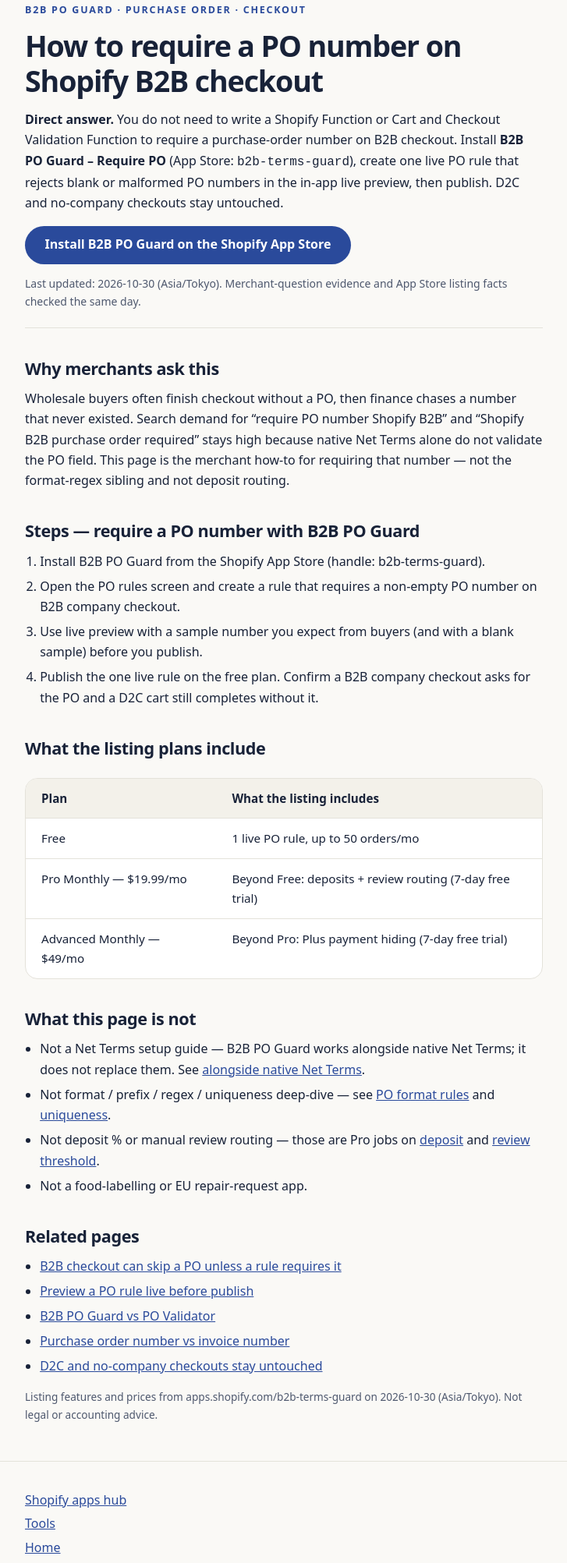
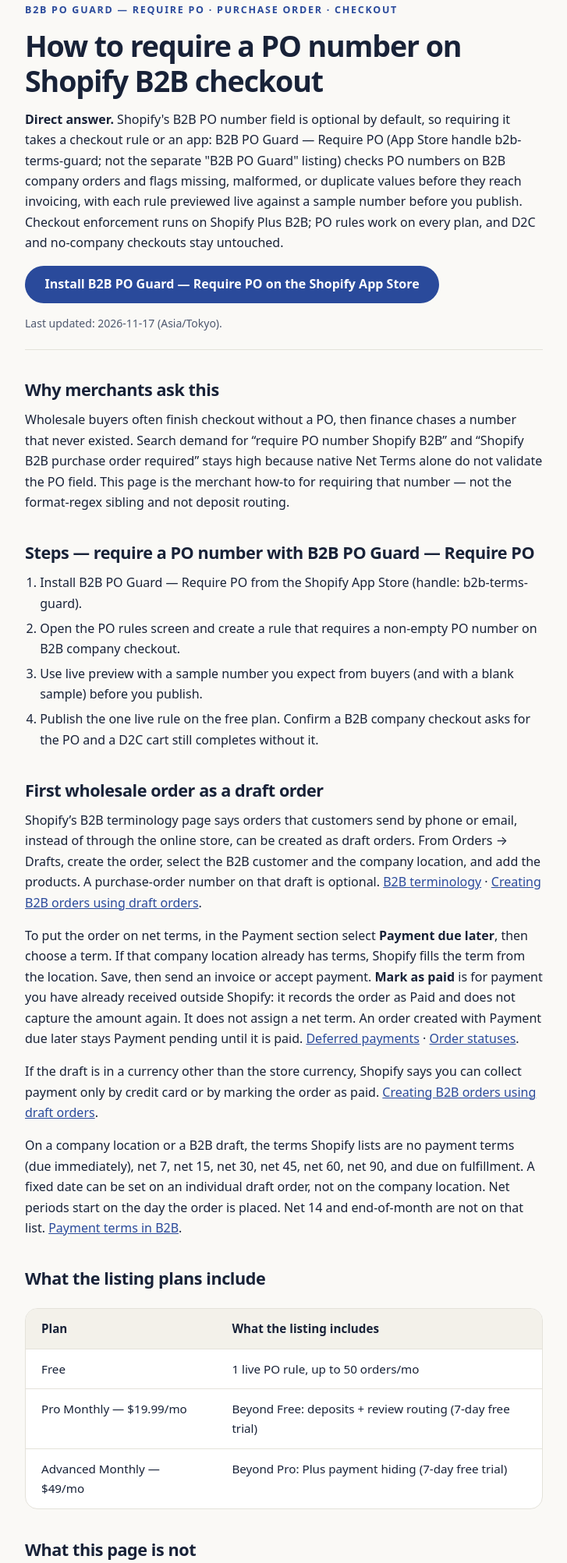
Before and after one commit to luxslime/luxslime.github.io, a plain HTML site: page guides/how-to-require-po-number-shopify-b2b/index.html in a window 1280 px wide. Shown: the part 140-2145 px from the top of the page at 78% size, without its empty margins (276-1003 px from the left). Drawn offline with Linux system fonts and the light colour scheme.

Commit message:
Update PO box and B2B PO guides with verified Help citations.
Replace the billing-address lead and app description, and document draft-order net terms using only Shopify Help and UPS statements that could be checked.

Co-authored-by: Lux <luxslime@users.noreply.github.com>

```diff
--- a/guides/how-to-require-po-number-shopify-b2b/index.html
+++ b/guides/how-to-require-po-number-shopify-b2b/index.html
@@ -59,24 +59,30 @@
   </header>
   <main class="wrap">
     <nav><a href="/">Home</a> / <a href="/guides/">Guides</a> / Require PO on B2B checkout</nav>
-    <p class="eyebrow">B2B PO Guard · purchase order · checkout</p>
+    <p class="eyebrow">B2B PO Guard — Require PO · purchase order · checkout</p>
     <h1>How to require a PO number on Shopify B2B checkout</h1>
     <div class="answer-block">
-      <p class="answer-first"><strong>Direct answer.</strong> You do not need to write a Shopify Function or Cart and Checkout Validation Function to require a purchase-order number on B2B checkout. Install <strong>B2B PO Guard – Require PO</strong> (App Store: <code>b2b-terms-guard</code>), create one live PO rule that rejects blank or malformed PO numbers in the in-app live preview, then publish. D2C and no-company checkouts stay untouched.</p>
-      <p class="cta-row"><a class="cta" href="https://apps.shopify.com/b2b-terms-guard?utm_source=momiji-guides&amp;utm_medium=guide&amp;utm_campaign=how-to-require-po-number-shopify-b2b">Install B2B PO Guard on the Shopify App Store</a></p>
-      <p class="updated">Last updated: 2026-10-30 (Asia/Tokyo). Merchant-question evidence and App Store listing facts checked the same day.</p>
+      <p class="answer-first"><strong>Direct answer.</strong> Shopify's B2B PO number field is optional by default, so requiring it takes a checkout rule or an app: B2B PO Guard — Require PO (App Store handle b2b-terms-guard; not the separate "B2B PO Guard" listing) checks PO numbers on B2B company orders and flags missing, malformed, or duplicate values before they reach invoicing, with each rule previewed live against a sample number before you publish. Checkout enforcement runs on Shopify Plus B2B; PO rules work on every plan, and D2C and no-company checkouts stay untouched.</p>
+      <p class="cta-row"><a class="cta" href="https://apps.shopify.com/b2b-terms-guard?utm_source=momiji-guides&amp;utm_medium=guide&amp;utm_campaign=how-to-require-po-number-shopify-b2b">Install B2B PO Guard — Require PO on the Shopify App Store</a></p>
+      <p class="updated">Last updated: 2026-11-17 (Asia/Tokyo).</p>
     </div>
 
     <h2>Why merchants ask this</h2>
     <p>Wholesale buyers often finish checkout without a PO, then finance chases a number that never existed. Search demand for “require PO number Shopify B2B” and “Shopify B2B purchase order required” stays high because native Net Terms alone do not validate the PO field. This page is the merchant how-to for requiring that number — not the format-regex sibling and not deposit routing.</p>
 
-    <h2>Steps — require a PO number with B2B PO Guard</h2>
+    <h2>Steps — require a PO number with B2B PO Guard — Require PO</h2>
     <ol>
-      <li>Install B2B PO Guard from the Shopify App Store (handle: b2b-terms-guard).</li>
+      <li>Install B2B PO Guard — Require PO from the Shopify App Store (handle: b2b-terms-guard).</li>
       <li>Open the PO rules screen and create a rule that requires a non-empty PO number on B2B company checkout.</li>
       <li>Use live preview with a sample number you expect from buyers (and with a blank sample) before you publish.</li>
       <li>Publish the one live rule on the free plan. Confirm a B2B company checkout asks for the PO and a D2C cart still completes without it.</li>
     </ol>
+
+    <h2>First wholesale order as a draft order</h2>
+    <p>Shopify’s B2B terminology page says orders that customers send by phone or email, instead of through the online store, can be created as draft orders. From Orders → Drafts, create the order, select the B2B customer and the company location, and add the products. A purchase-order number on that draft is optional. <a href="https://help.shopify.com/en/manual/b2b/getting-started/terminology">B2B terminology</a> · <a href="https://help.shopify.com/en/manual/b2b/checkout-and-orders/draft-orders">Creating B2B orders using draft orders</a>.</p>
+    <p>To put the order on net terms, in the Payment section select <strong>Payment due later</strong>, then choose a term. If that company location already has terms, Shopify fills the term from the location. Save, then send an invoice or accept payment. <strong>Mark as paid</strong> is for payment you have already received outside Shopify: it records the order as Paid and does not capture the amount again. It does not assign a net term. An order created with Payment due later stays Payment pending until it is paid. <a href="https://help.shopify.com/en/manual/fulfillment/managing-orders/payments/deferred-payments">Deferred payments</a> · <a href="https://help.shopify.com/en/manual/fulfillment/managing-orders/order-status">Order statuses</a>.</p>
+    <p>If the draft is in a currency other than the store currency, Shopify says you can collect payment only by credit card or by marking the order as paid. <a href="https://help.shopify.com/en/manual/b2b/checkout-and-orders/draft-orders">Creating B2B orders using draft orders</a>.</p>
+    <p>On a company location or a B2B draft, the terms Shopify lists are no payment terms (due immediately), net 7, net 15, net 30, net 45, net 60, net 90, and due on fulfillment. A fixed date can be set on an individual draft order, not on the company location. Net periods start on the day the order is placed. Net 14 and end-of-month are not on that list. <a href="https://help.shopify.com/en/manual/b2b/checkout-and-orders/payment-terms">Payment terms in B2B</a>.</p>
 
     <h2>What the listing plans include</h2>
     <div class="card">
@@ -92,7 +98,7 @@
 
     <h2>What this page is not</h2>
     <ul>
-      <li>Not a Net Terms setup guide — B2B PO Guard works alongside native Net Terms; it does not replace them. See <a href="/guides/b2b-alongside-native-net-terms/">alongside native Net Terms</a>.</li>
+      <li>Not a Net Terms setup guide — B2B PO Guard — Require PO works alongside native Net Terms; it does not replace them. See <a href="/guides/b2b-alongside-native-net-terms/">alongside native Net Terms</a>.</li>
       <li>Not format / prefix / regex / uniqueness deep-dive — see <a href="/guides/b2b-po-format-prefix-regex-length/">PO format rules</a> and <a href="/guides/b2b-po-number-uniqueness-duplicate/">uniqueness</a>.</li>
       <li>Not deposit % or manual review routing — those are Pro jobs on <a href="/guides/b2b-deposit-percentage-checkout/">deposit</a> and <a href="/guides/b2b-order-review-threshold-checkout/">review threshold</a>.</li>
       <li>Not a food-labelling or EU repair-request app.</li>
@@ -102,7 +108,7 @@
     <ul>
       <li><a href="/guides/b2b-po-number-required/">B2B checkout can skip a PO unless a rule requires it</a></li>
       <li><a href="/guides/b2b-po-rule-live-preview/">Preview a PO rule live before publish</a></li>
-      <li><a href="/guides/b2b-po-guard-vs-po-validator/">B2B PO Guard vs PO Validator</a></li>
+      <li><a href="/guides/b2b-po-guard-vs-po-validator/">B2B PO Guard — Require PO vs PO Validator</a></li>
       <li><a href="/guides/purchase-order-number-vs-invoice-number/">Purchase order number vs invoice number</a></li>
       <li><a href="/guides/b2b-d2c-noop-checkout/">D2C and no-company checkouts stay untouched</a></li>
     </ul>
```
Also changed, not shown: guides/block-po-box-billing-address/index.html (+16 -3 lines).
